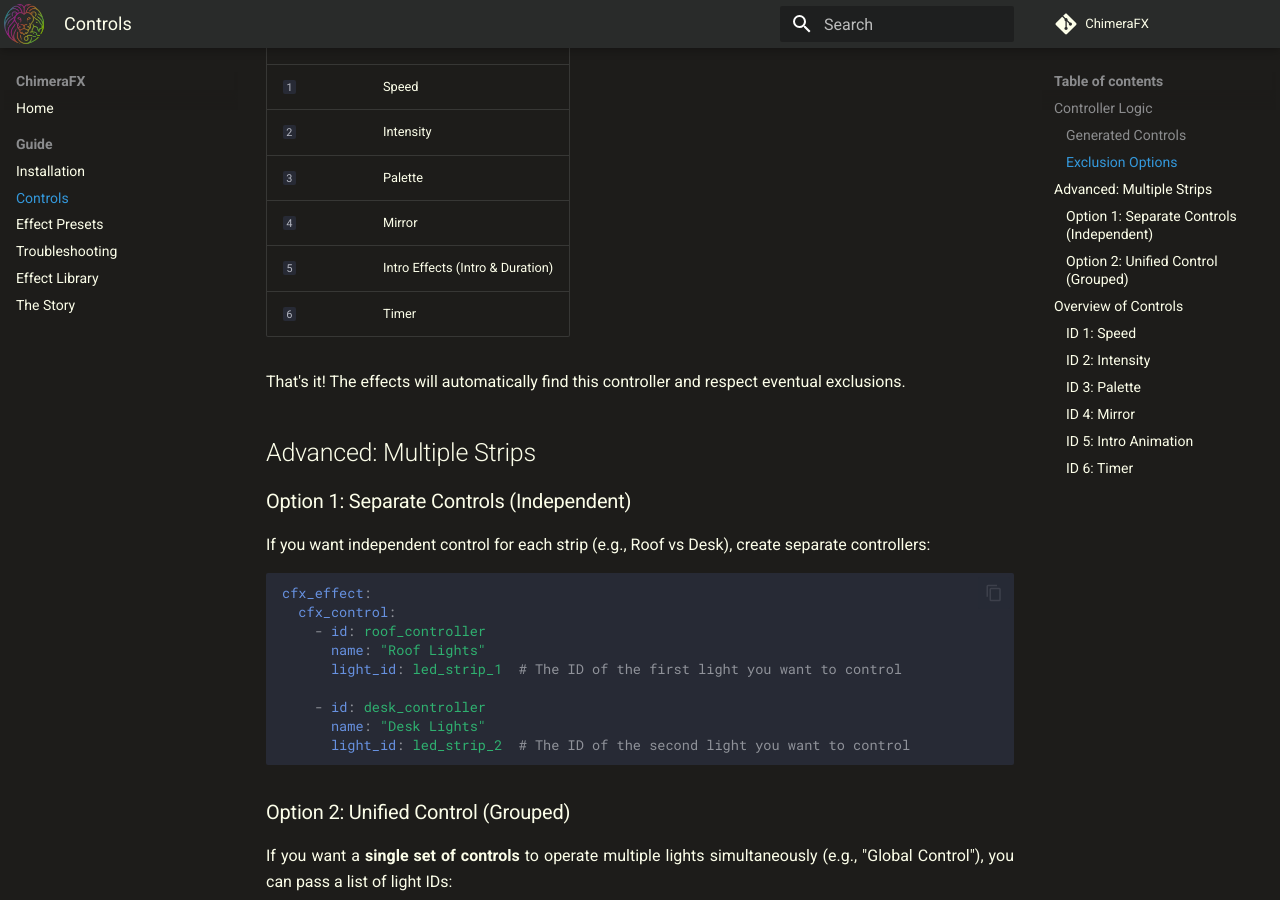
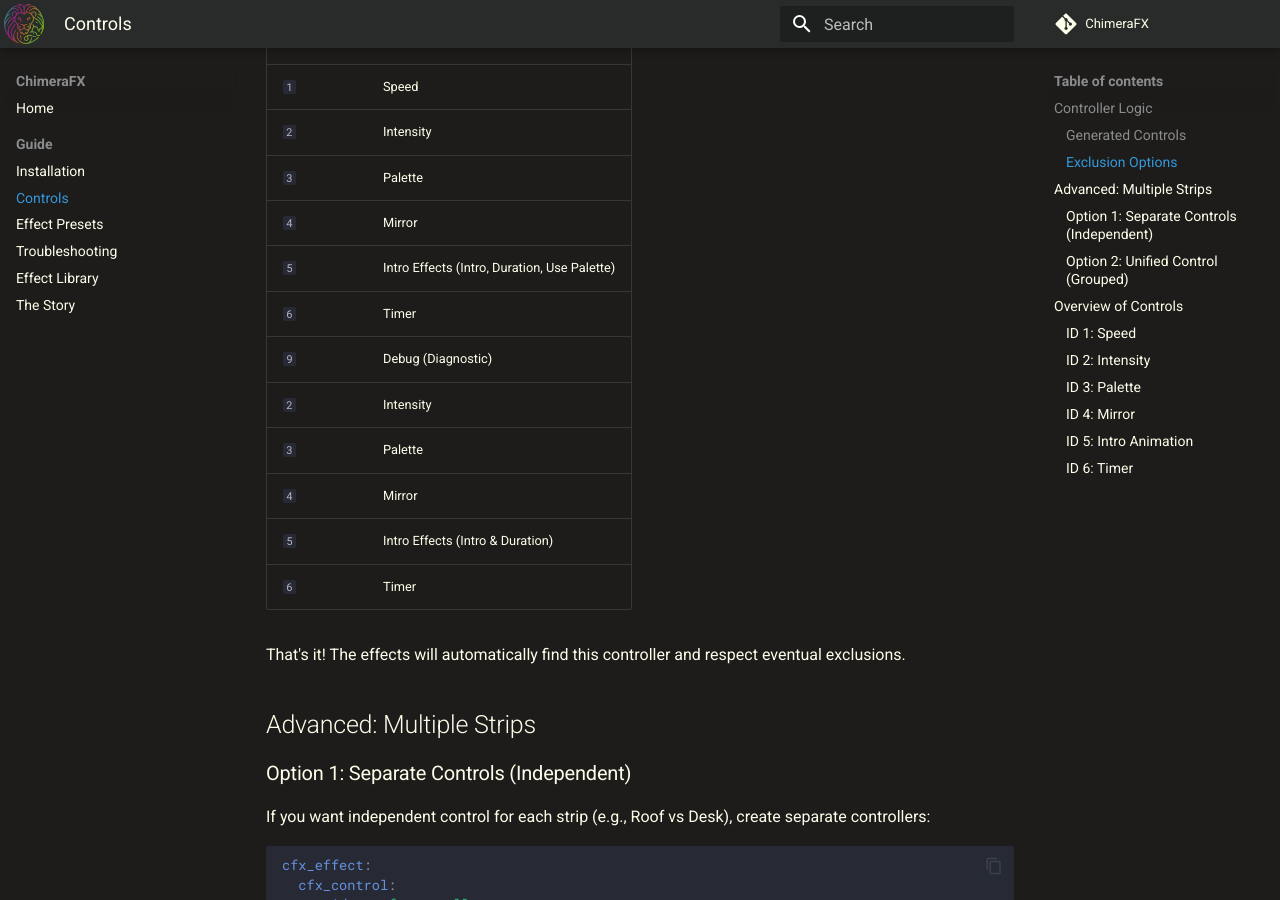
Before and after one commit to effelle/ChimeraFX, an MkDocs documentation site: the page built from docs/Controls.md, in a window 1280 px wide and 900 px high, scrolled down 1348 px. Built offline with MkDocs 1.6.1 and Material for MkDocs 9.7.7, drawn with Linux system fonts in a browser that asks for light colours; comment, search, counter and statistics services are not loaded.

Commit message:
Cleanup trace logs and update documentation

```diff
--- a/docs/Controls.md
+++ b/docs/Controls.md
@@ -42,6 +42,12 @@ You can exclude specific controls by adding their ID to the `exclude` list (e.g.
 | ID | Control |
 |:---|:---|
 | `1` | Speed |
+| `2` | Intensity |
+| `3` | Palette |
+| `4` | Mirror |
+| `5` | Intro Effects (Intro, Duration, Use Palette) |
+| `6` | Timer |
+| `9` | Debug (Diagnostic) |
 | `2` | Intensity |
 | `3` | Palette |
 | `4` | Mirror |
```
Also changed, not shown: 1 other file.
